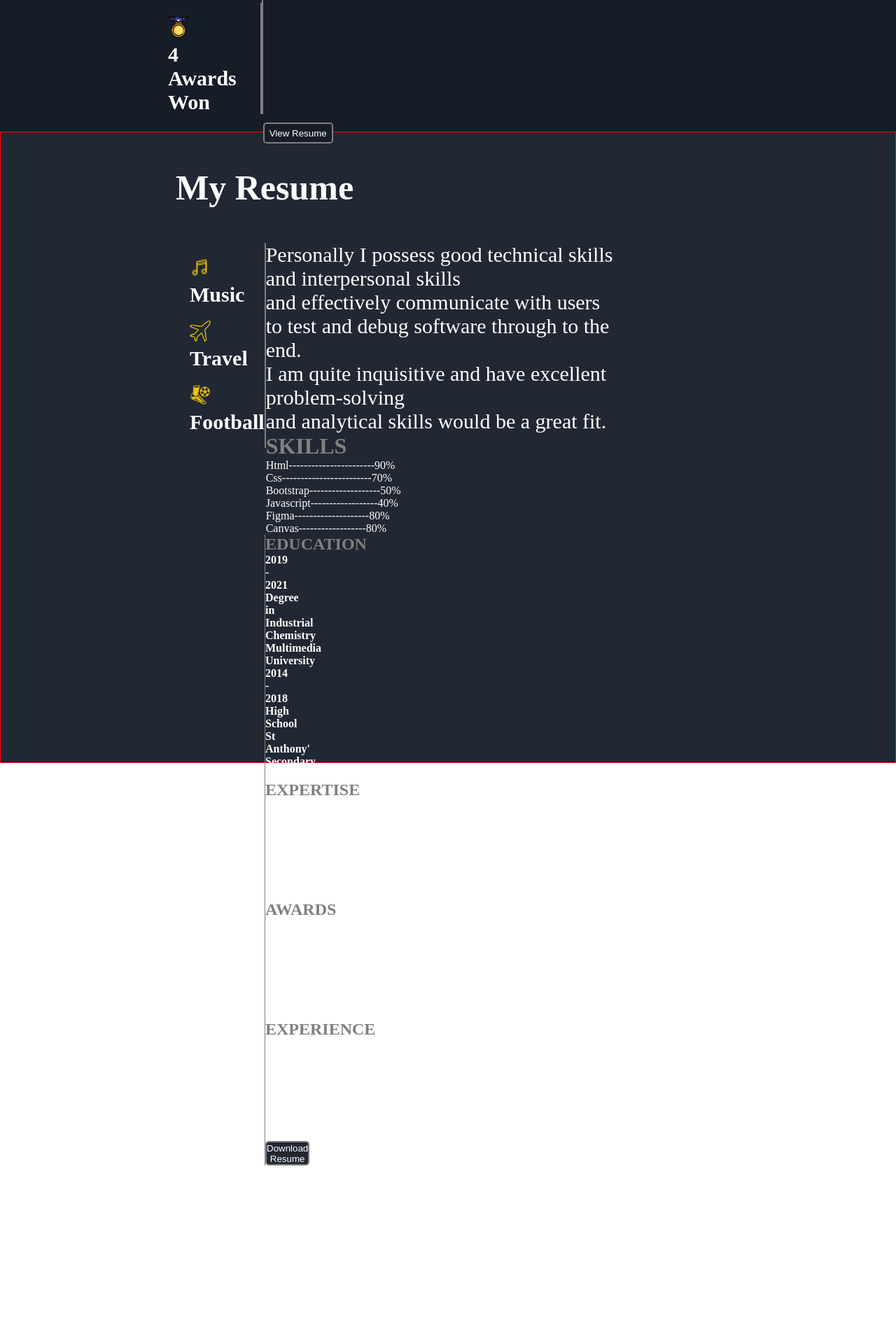
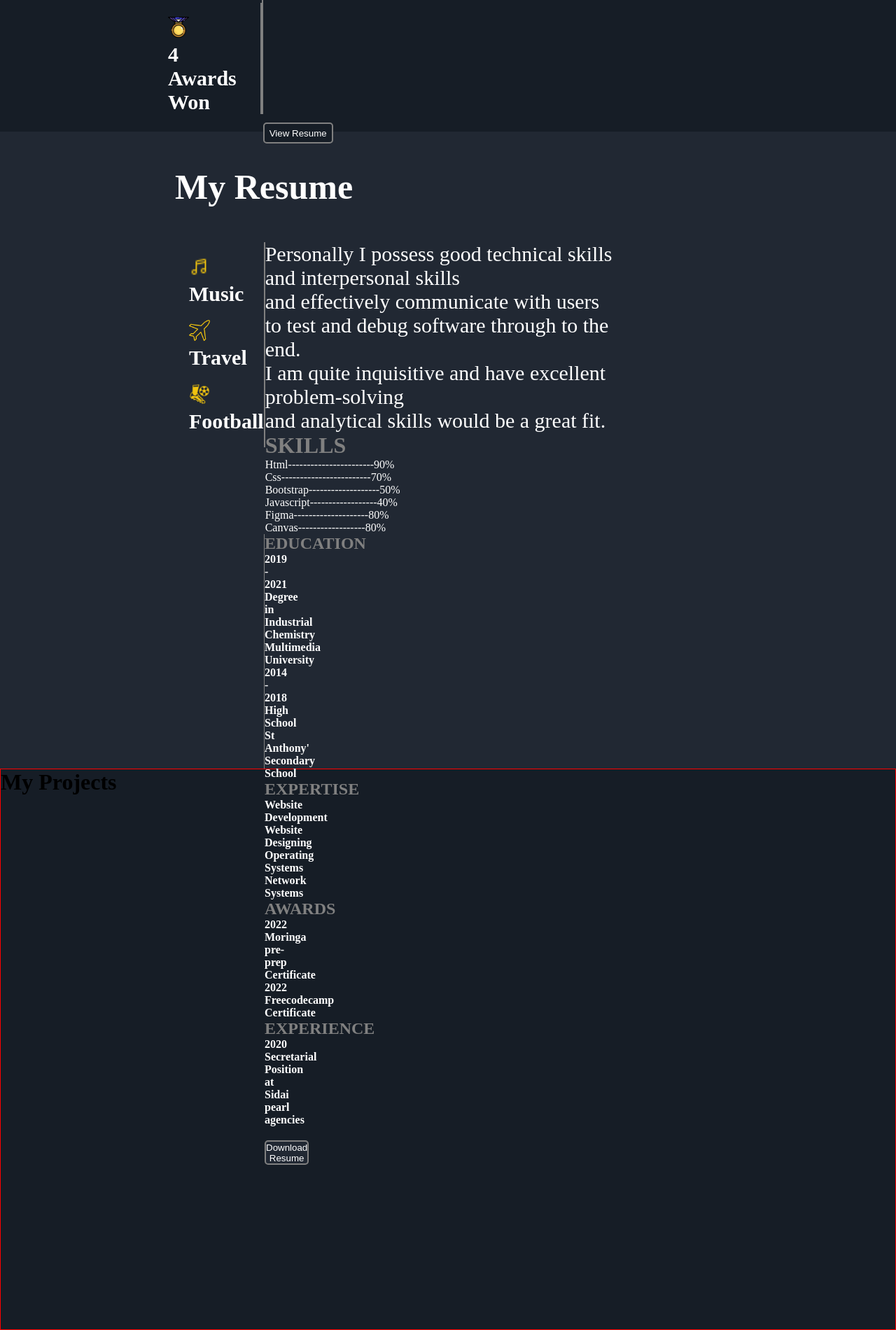
Before and after one commit to Kariuki1976/Portfolio, a plain HTML site: page index.html in a window 1280 px wide. Shown: the part 1681-3581 px from the top of the page at 70% size. Before the commit the page ends 3346 px from the top, so only its background shows below. Drawn offline with Linux system fonts and the light colour scheme.

Commit message:
add background color to section5

```diff
--- a/index.html
+++ b/index.html
@@ -113,6 +113,13 @@
         </div>
 
     </div>
+    <!-- My projects -->
+    <div class="section5">
+        <h1 class="zorro"><b>My Projects</b></h1>
+        <div>
+
+        </div>
+    </div>
 </body>
 
 </html>
--- a/style.css
+++ b/style.css
@@ -289,9 +289,9 @@ ul {
 }
 
 .section4 {
-    height: 900px;
+    height: 910px;
     background: #212833;
-    border: 1px solid red;
+    /* border: 1px solid red; */
 }
 
 #my {
@@ -300,8 +300,9 @@ ul {
     font-family: 'Times New Roman', Times, serif;
     /* border: 1px solid red; */
     margin-left: 250px;
-    margin-top: 50px;
+    /* margin-top: 50px; */
     color: white;
+    padding-top: 50px;
 }
 
 .banter {
@@ -371,3 +372,9 @@ ul {
     border-radius: 5px;
     margin-top: 20px;
 }
+
+.section5 {
+    height: 800px;
+    border: 1px solid red;
+    background: #161D26;
+}
```
